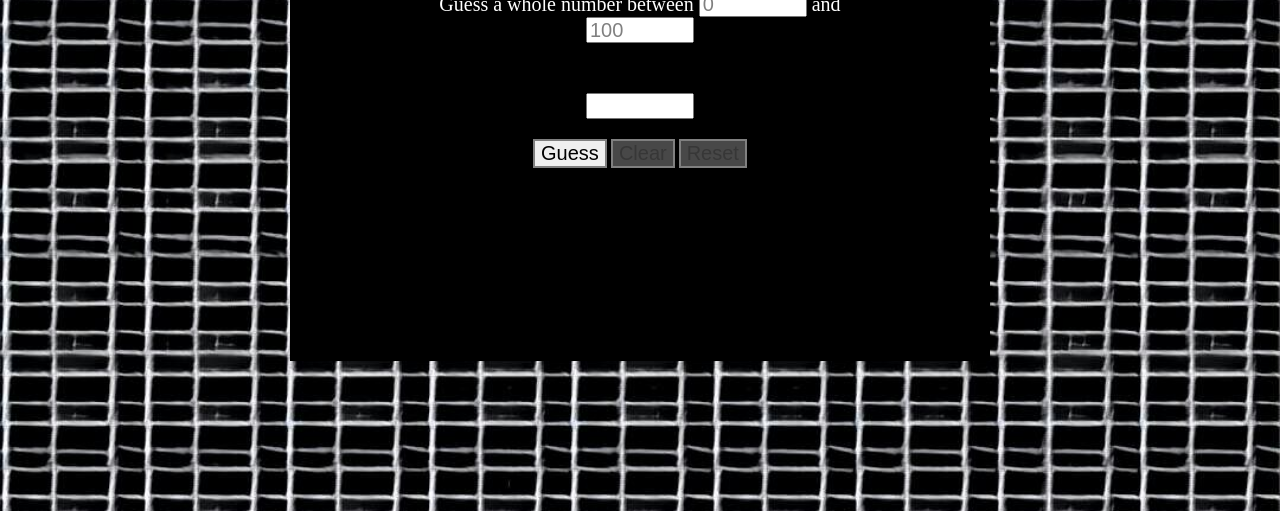
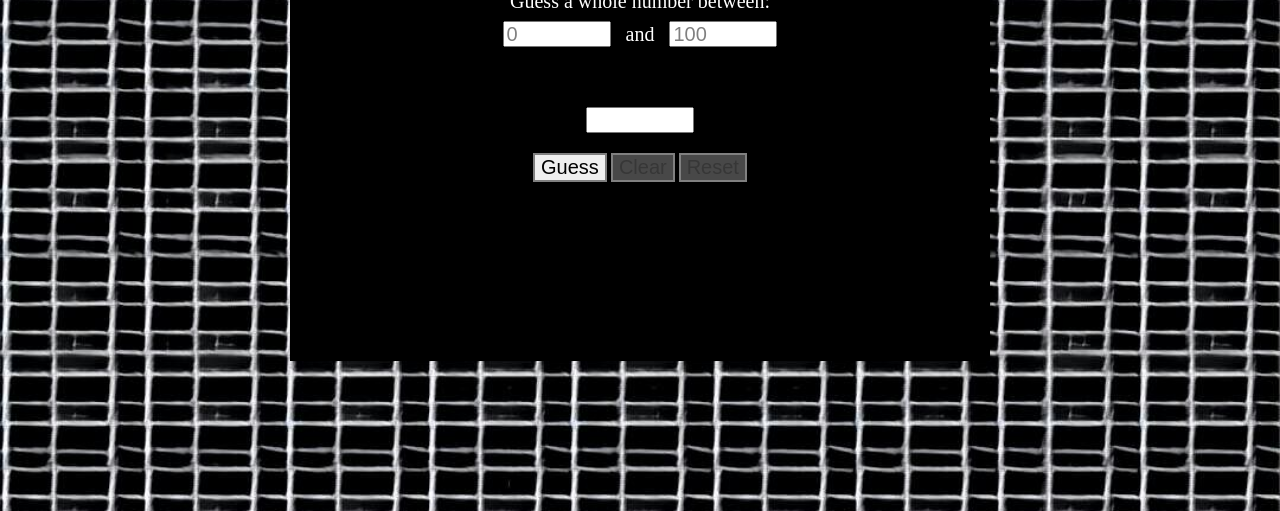
Before and after one commit to hilarylewis92/number-guesser, a plain HTML site: page number-guesser.html in a window 1280 px wide. Shown: the part 289-800 px from the top of the page. Drawn offline with Linux system fonts and the light colour scheme.

Commit message:
css changes

```diff
--- a/number-guesser.html
+++ b/number-guesser.html
@@ -12,7 +12,9 @@
     <section class="black-background">
       <h1>Number Guesser</h1>
 
-      <p id="firstLine">Guess a whole number between <input type="number" value="0" id="minGuessInput" class"rangeBox"> and <input type="number" value="100" id="maxGuessInput" class"rangeBox"></p>
+      <p id="firstLine">Guess a whole number between:
+        <br>
+        <input type="number" value="0" id="minGuessInput" class"rangeBox"> and <input type="number" value="100" id="maxGuessInput" class"rangeBox"></p>
 
       <p id="secondLine"></p>
       <p id="thirdLine"></p>
--- a/style.css
+++ b/style.css
@@ -21,6 +21,9 @@ h1 {
 #firstLine {
   font-size: 20px;
   padding: 10px;
+}
+#firstLine input {
+  margin: 10px;
 }
 
 #secondLine {
```
